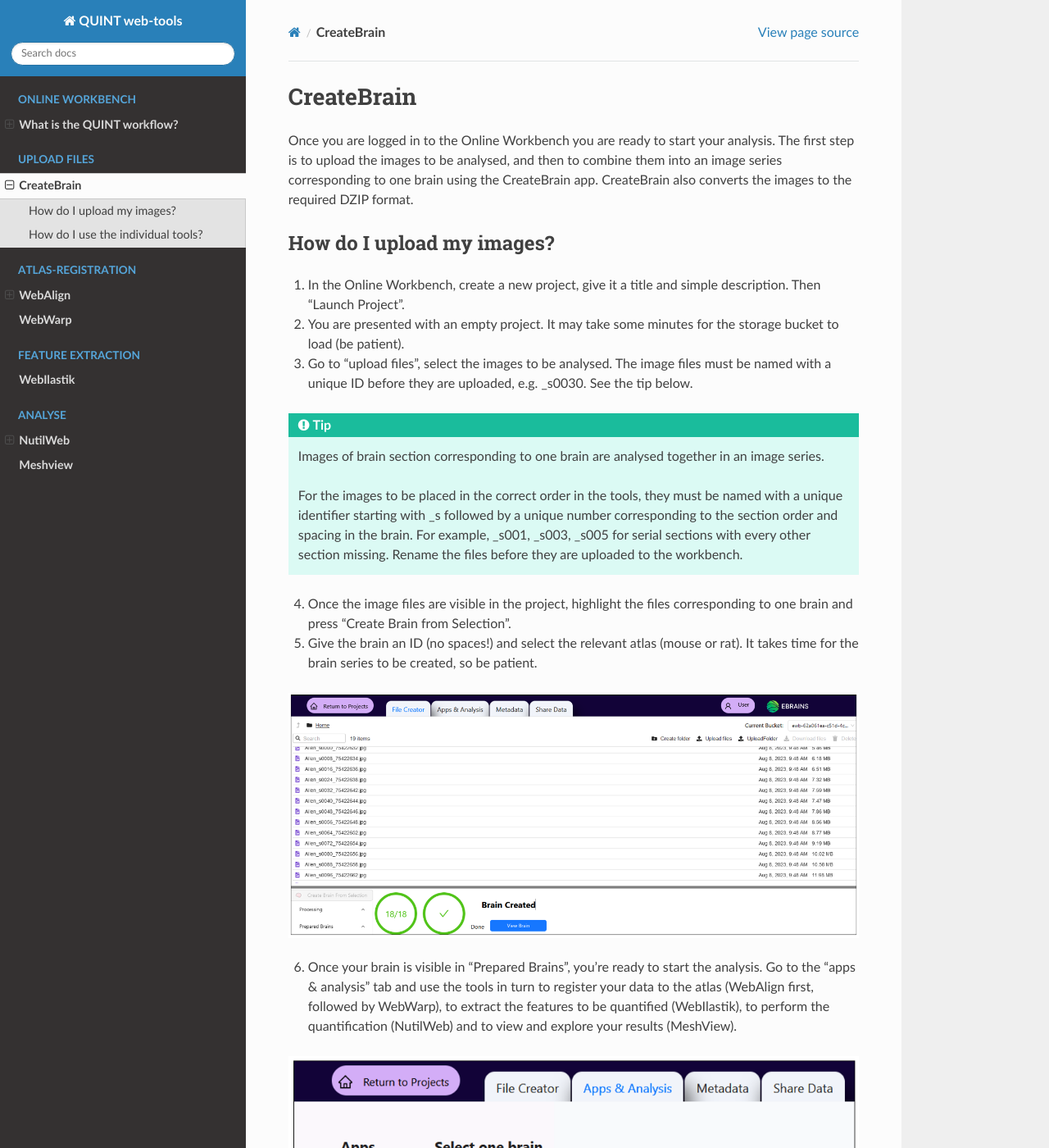
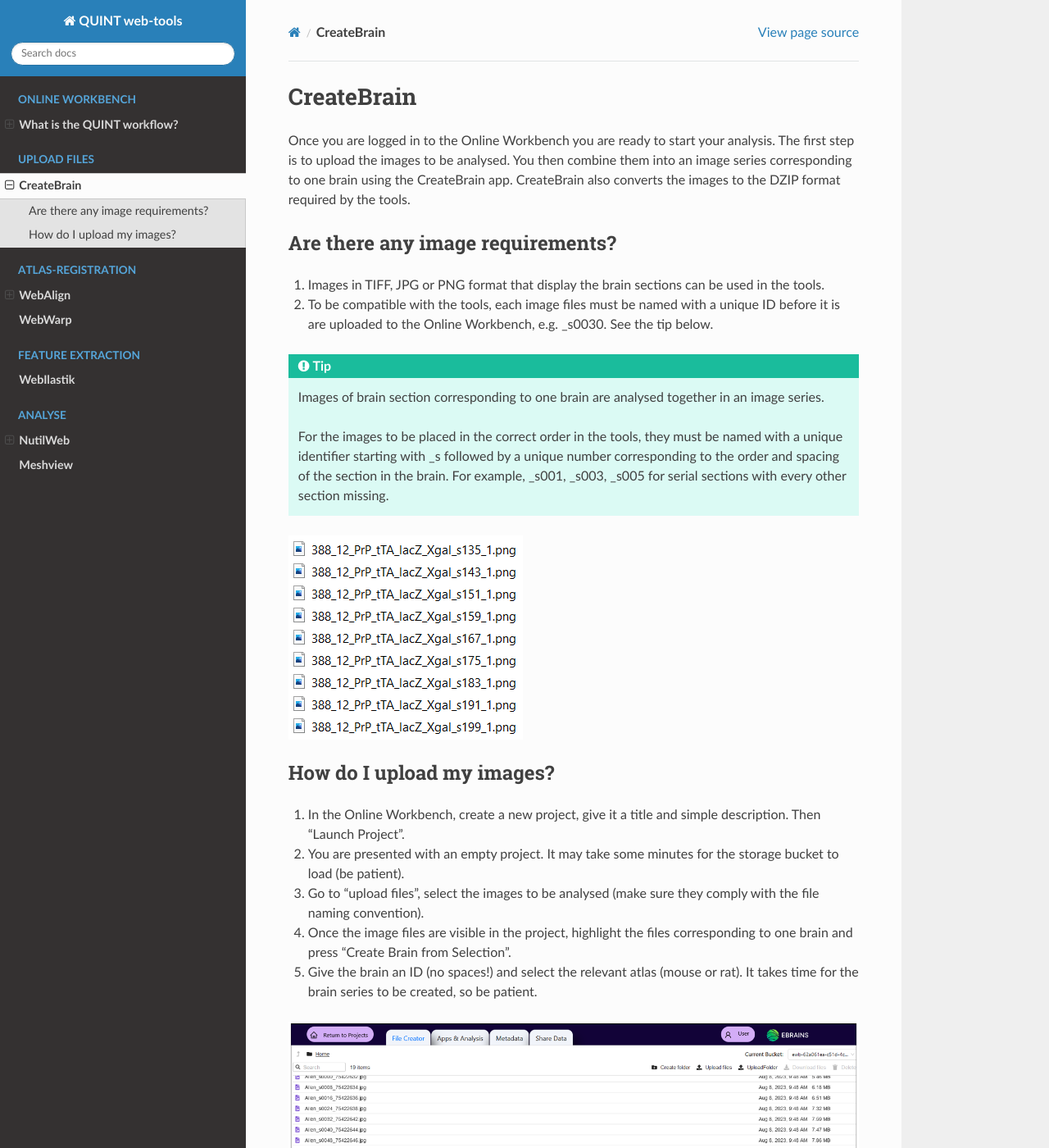
Before and after one commit to Neural-Systems-at-UIO/QUINT_webtools, a Sphinx documentation site: the page built from docs/CreateBrain.rst, in a window 1280 px wide and 1400 px high. Shown: the whole window at 82% size. Built offline with Sphinx 7.4.7 and the Read the Docs theme 2.0.0, drawn with Linux system fonts in a browser that asks for light colours; some of the changed text lies outside the part shown.

Commit message:
Update CreateBrain.rst

```diff
--- a/docs/CreateBrain.rst
+++ b/docs/CreateBrain.rst
@@ -2,30 +2,37 @@
 **CreateBrain**
 ================
 
-Once you are logged in to the Online Workbench you are ready to start your analysis. The first step is to upload the images to be analysed, and then to combine them into an image series corresponding to one brain using the CreateBrain app. CreateBrain also converts the images to the required DZIP format.
+Once you are logged in to the Online Workbench you are ready to start your analysis. The first step is to upload the images to be analysed. You then combine them into an image series corresponding to one brain using the CreateBrain app. CreateBrain also converts the images to the DZIP format required by the tools.
+
+Are there any image requirements?
+----------------------------------
+
+1. Images in TIFF, JPG or PNG format that display the brain sections can be used in the tools.
+2. To be compatible with the tools, each image files must be named with a unique ID before it is are uploaded to the Online Workbench, e.g. _s0030. See the tip below.
+
+.. tip::
+   Images of brain section corresponding to one brain are analysed together in an image series.
+
+   For the images to be placed in the correct order in the tools, they must be named with a unique identifier starting with _s followed by a unique number corresponding to the order and spacing of the section in the brain. For example, _s001, _s003, _s005 for serial sections with every other section missing.
+
+.. image:: images/NamingConvention.PNG
 
 How do I upload my images?
 ----------------------------
 
 1. In the Online Workbench, create a new project, give it a title and simple description. Then "Launch Project".
 2. You are presented with an empty project. It may take some minutes for the storage bucket to load (be patient).
-3. Go to "upload files", select the images to be analysed. The image files must be named with a unique ID before they are uploaded, e.g. _s0030. See the tip below.
-
-.. tip::
-   Images of brain section corresponding to one brain are analysed together in an image series.
-
-   For the images to be placed in the correct order in the tools, they must be named with a unique identifier starting with _s followed by a unique number corresponding to the section order and spacing in the brain. For example, _s001, _s003, _s005 for serial sections with every other section missing. Rename the files before they are uploaded to the workbench.
-
+3. Go to "upload files", select the images to be analysed (make sure they comply with the file naming convention).
 4. Once the image files are visible in the project, highlight the files corresponding to one brain and press "Create Brain from Selection".
 5. Give the brain an ID (no spaces!) and select the relevant atlas (mouse or rat). It takes time for the brain series to be created, so be patient.
 
 .. image:: images/CreateBrain.PNG
 
-6. Once your brain is visible in "Prepared Brains", you're ready to start the analysis. Go to the "apps & analysis" tab and use the tools in turn to register your data to the atlas (WebAlign first, followed by WebWarp), to extract the features to be quantified (WebIlastik), to perform the quantification (NutilWeb) and to view and explore your results (MeshView).
+6. Once your brain is visible in "Prepared Brains", you're ready to start the analysis. Go to the "apps & analysis" tab and use the tools in turn.
+
+* Register your data to the atlas. Use WebAlign first, followed by WebWarp.
+* Extract the features to be quantified. Use WebIlastik.
+* Perform the quantification. Use NutilWeb.
+* View and explore your results. Use MeshView.
 
 .. image:: images/apps.PNG
-
-How do I use the individual tools?
-------------------------
-
-See the individual tools' pages for instructions.
```
